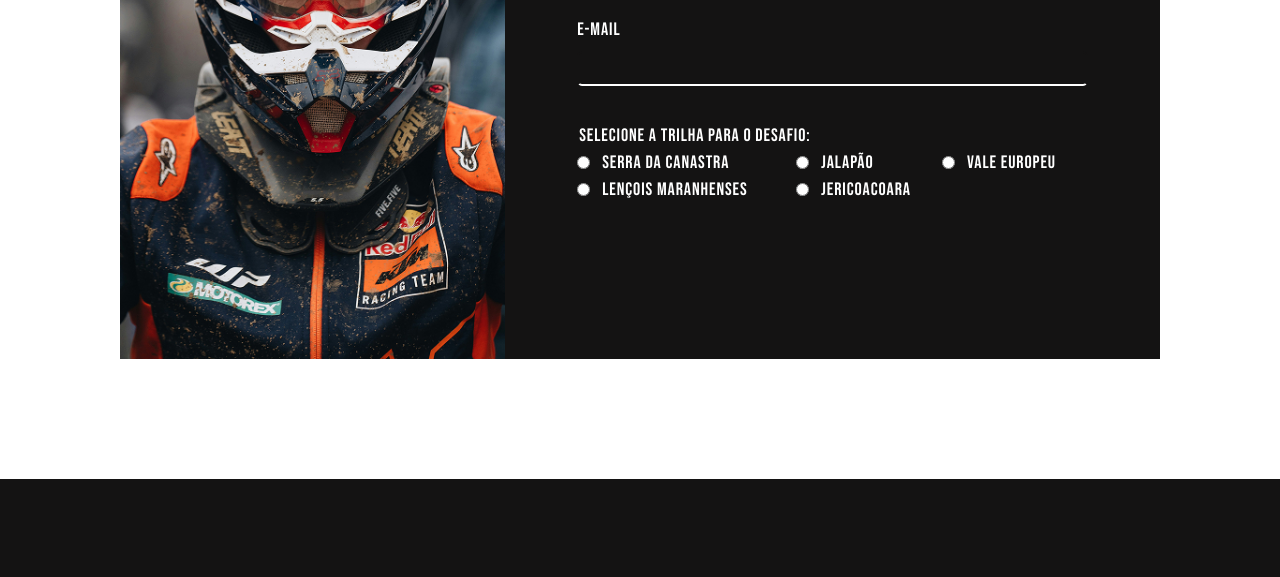
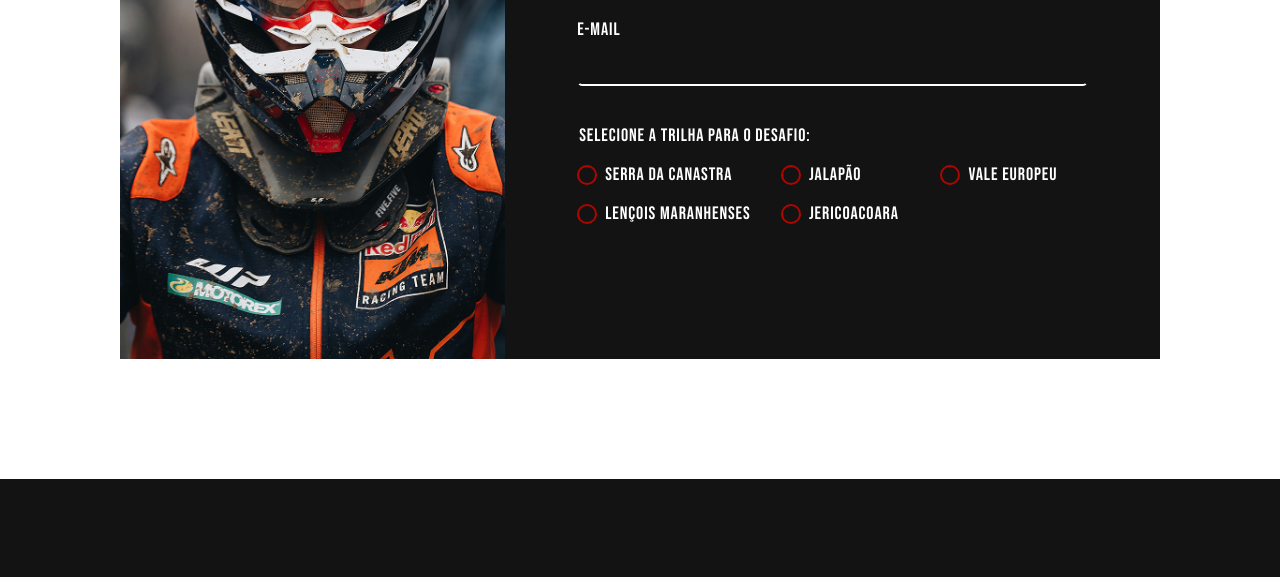
Before and after one commit to Srobertocs/MXBrasil, a plain HTML site: page public/html/formularioInscricao.html in a window 1280 px wide. Shown: the part 800-1377 px from the top of the page. Drawn offline with Linux system fonts and the light colour scheme.

Commit message:
customização do input do tipo radio

```diff
--- a/public/css/Inscricao/formulario-inscricao.css
+++ b/public/css/Inscricao/formulario-inscricao.css
@@ -48,15 +48,15 @@
   display: block;
 }
 
+.formulario-inscricao-conteudo fieldset legend {
+  margin-bottom: 12px;
+}
+
 .formulario-inscricao-conteudo fieldset {
   grid-column: 1/-1;
   display: grid;
-  grid-template-columns: 1.5fr 1fr 1fr;
-}
-
-.formulario-inscricao-conteudo fieldset div{
-  display: flex;
-  gap: 12px;
+  grid-template-columns: 1.3fr 1fr 1fr;
+  gap: 12px ;
 }
 
 .formulario-parte01.cpf,
@@ -77,3 +77,50 @@
   outline: none;
   border-color: var(--cor-w);
 }
+
+/* Customizão do Rádio */
+
+input[type="radio"]{
+  appearance: none;
+  position: absolute;
+  height: 0;
+  width: 0;
+  opacity: 0;
+}
+
+.radio-customizado{
+  display: inline-block;
+  width: 16px;
+  height: 16px;
+  border: 2px solid var(--cor-principal-v2);
+  border-radius: 50%;
+  margin-right: 8px;
+  position: relative;
+  cursor: pointer;
+}
+
+.formulario-inscricao-conteudo fieldset label{
+  display: flex;
+  align-items: center;
+  cursor: pointer;
+}
+
+.radio-customizado::after {
+  content: "";
+  display: block;
+  width: 10px;
+  height: 10px;
+  background: var(--cor-principal-v2);
+  border-radius: 50%;
+  position: absolute;
+  top: 50%;
+  left: 50%;
+  transform: translate(-50%, -50%);
+
+  opacity: 0;
+  transition: opacity 0.2s ease;
+}
+
+input[type="radio"]:checked + label .radio-customizado::after {
+  opacity: 1;
+}
--- a/public/html/formularioInscricao.html
+++ b/public/html/formularioInscricao.html
@@ -90,27 +90,27 @@
                 <!-- Opção Serra da Canastra -->
                 <div>
                   <input type="radio" name="trilha" id="serraDaCanastra" value="canastra" required>
-                  <label for="serraDaCanastra">Serra da Canastra</label>
+                  <label for="serraDaCanastra"><span class="radio-customizado"></span> Serra da Canastra</label>
                 </div>
                 <!-- Opção Jalapão -->
                 <div>
                   <input type="radio" name="trilha" id="jalapao" value="jalapao">
-                  <label for="jalapao">Jalapão</label>
+                  <label for="jalapao"><span class="radio-customizado"></span> Jalapão</label>
                 </div>
                 <!-- Opção Vale Europeu -->
                 <div>
                   <input type="radio" name="trilha" id="valeEuropeu" value="vale_europeu">
-                  <label for="valeEuropeu">Vale Europeu</label>
+                  <label for="valeEuropeu"><span class="radio-customizado"></span>  Vale Europeu</label>
                 </div>
                 <!-- Opção Lençois Maranhenses -->
                 <div>
                   <input type="radio" name="trilha" id="lencoisMaranhenses" value="lencois">
-                  <label for="lencoisMaranhenses">Lençois Maranhenses</label>
+                  <label for="lencoisMaranhenses"><span class="radio-customizado"></span> Lençois Maranhenses</label>
                 </div>
                 <!-- Opção Jericoacoara -->
                 <div>
                   <input type="radio" name="trilha" id="jericoacoara" value="jeri">
-                  <label for="jericoacoara">Jericoacoara</label>
+                  <label for="jericoacoara"><span class="radio-customizado"></span> Jericoacoara</label>
                 </div>
               </fieldset>
             </div>
```
